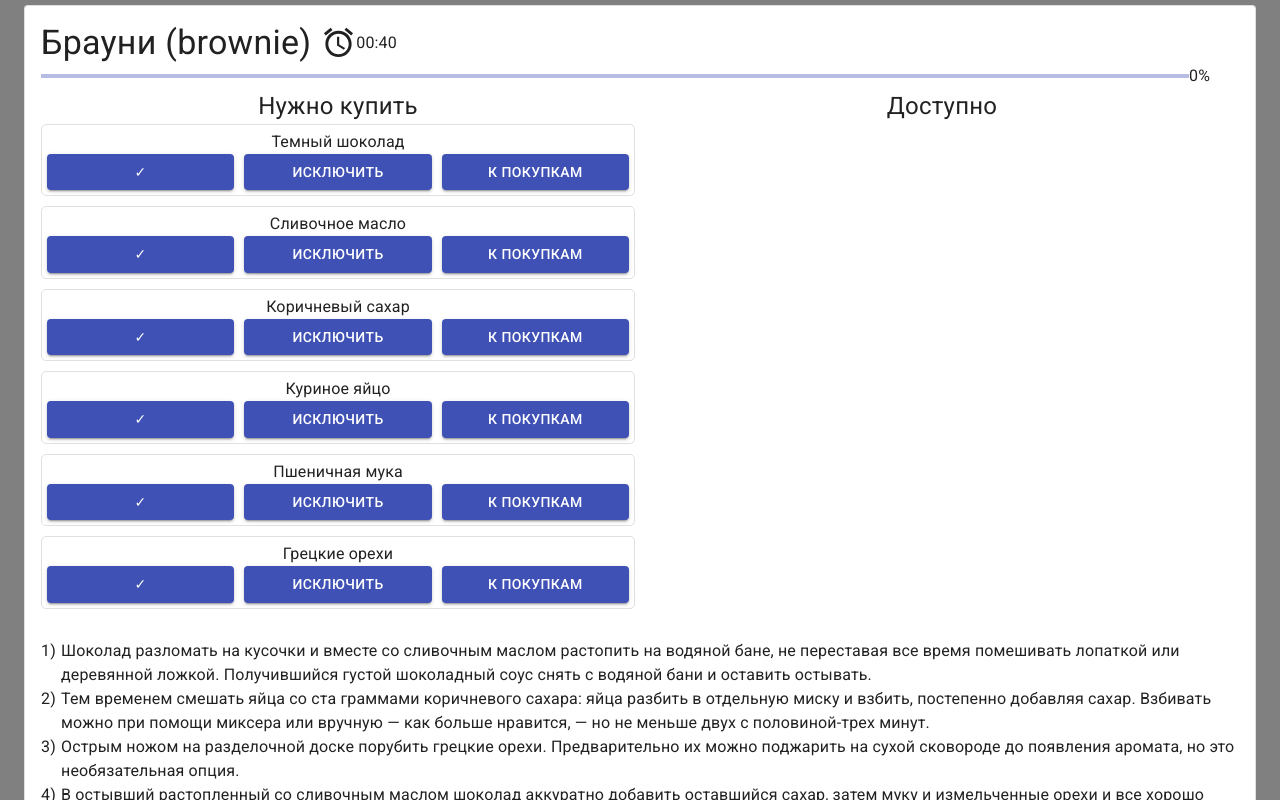
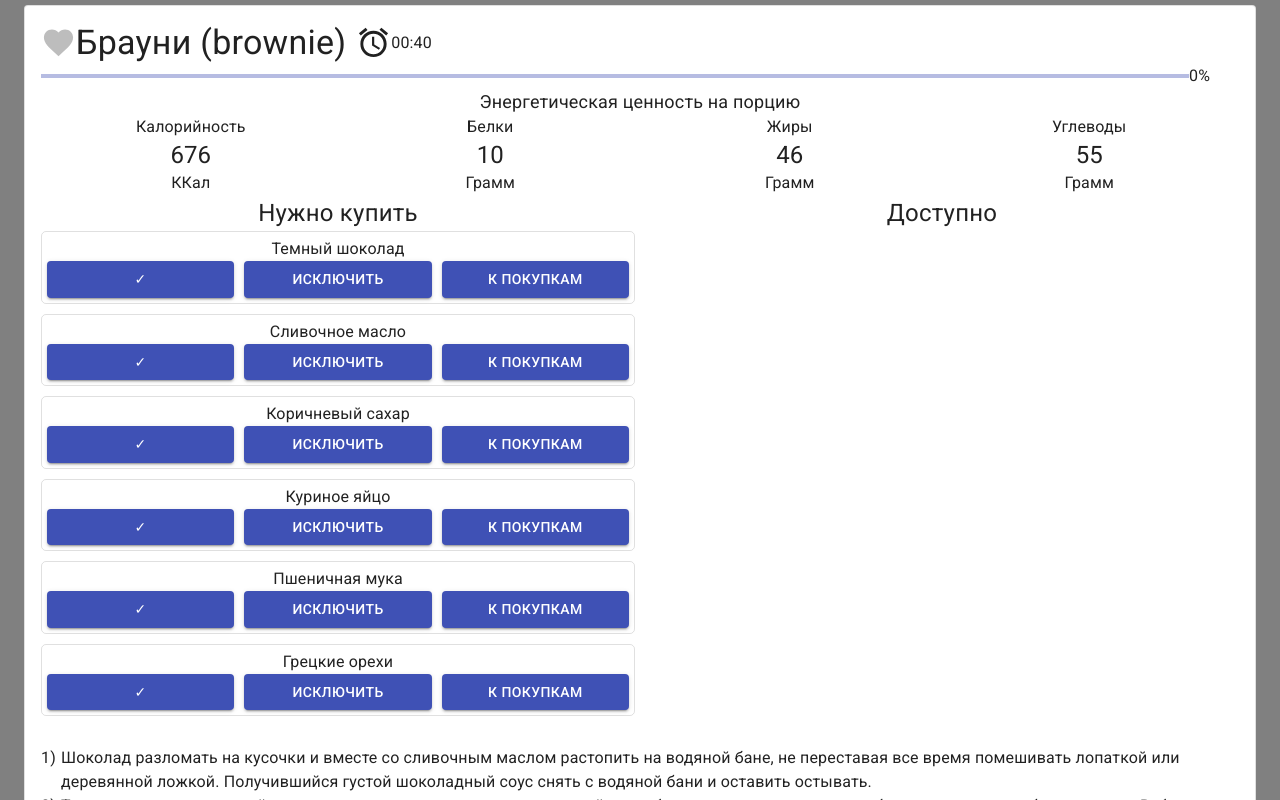
Before and after one commit to BukovY/food-recomendation, a React (Create React App) app: page /result in a window 1280 px wide. Shown: the top 800 px of the page. Built offline with nearby package versions, Linux system fonts and the light colour scheme.

Commit message:
add to favorite

```diff
--- a/src/components/FoodCard/FoodCard.tsx
+++ b/src/components/FoodCard/FoodCard.tsx
@@ -6,13 +6,16 @@ import Button from "@material-ui/core/Button";
 import Typography from "@material-ui/core/Typography";
 import LinearProgress from "@material-ui/core/LinearProgress";
 import { Box } from "@material-ui/core";
-import { useSelector } from "react-redux";
+import {useDispatch, useSelector} from "react-redux";
 import { RootState } from "../../redux/store";
 import Ingredient from "../Ingredient/Ingredient";
 import AccessAlarmsIcon from "@material-ui/icons/AccessAlarms";
 import { makeStyles } from "@material-ui/core/styles";
 import { minToTime } from "../../utils/functions";
 import CookSteps from "../CookSteps/CookSteps";
+import NutritionBlock from "../NutritionBlock/NutritionBlock";
+import FavoriteIcon from "@material-ui/icons/Favorite";
+import {setFavorite} from "../../redux/actions/userData";
 
 type FoodCardType = {
   recipe: recipeType;
@@ -25,10 +28,16 @@ type IngredientsType = {
 const useStyles = makeStyles(() => ({
   header: {
     display: "flex",
+    alignItems: "center",
+  },
+  favoriteIcon: {
+    "&:hover": {
+      cursor: "pointer",
+    },
   },
   alignText: {
     textAlign: "center",
-    fontSize: '24px'
+    fontSize: "24px",
   },
   timeBox: {
     display: "flex",
@@ -60,7 +69,9 @@ const useStyles = makeStyles(() => ({
 
 const FoodCard: FC<FoodCardType> = ({ recipe }) => {
   const classes = useStyles();
-  const { hasIngredients } = useSelector((state: RootState) => state.userData);
+  const { hasIngredients, favoriteFood } = useSelector(
+    (state: RootState) => state.userData
+  );
 
   let ingredient: IngredientsType = {
     available: [],
@@ -73,18 +84,25 @@ const FoodCard: FC<FoodCardType> = ({ recipe }) => {
       ingredient.available.push(i);
     }
   }
+  const isFavorite = favoriteFood.indexOf(recipe.id) !== -1;
+  const dispatch = useDispatch()
   return (
     <Box className={classes.box}>
       <Card variant="outlined">
         <CardContent>
           <Box className={classes.header}>
+            <FavoriteIcon
+              className={classes.favoriteIcon}
+              fontSize="large"
+              color={isFavorite ? "secondary" : "disabled"}
+              onClick={()=> dispatch(setFavorite(recipe.id))}
+            />
             <Typography variant="h4">{recipe.title}</Typography>
             <Box className={classes.timeBox}>
               <AccessAlarmsIcon fontSize="large" />
               <Typography variant="body1">{minToTime(recipe.time)}</Typography>
             </Box>
           </Box>
-
           <Box className={classes.progress}>
             <LinearProgress
               value={recipe.matchRatio * 100}
@@ -92,6 +110,7 @@ const FoodCard: FC<FoodCardType> = ({ recipe }) => {
             />
             <Typography variant="body1">{recipe.matchRatio * 100}%</Typography>
           </Box>
+          <NutritionBlock block={recipe.energyValue} />
           <Box className={classes.cardIngredients}>
             <Box>
               <Typography variant="body1" className={classes.alignText}>
--- /dev/null
+++ b/src/components/NutritionBlock/NutritionBlock.tsx
@@ -0,0 +1,50 @@
+import React, { FC } from "react";
+import Typography from "@material-ui/core/Typography";
+import { Box } from "@material-ui/core";
+import NutritionBlockItem from "./NutritionBlockItem/NutritionBlockItem";
+import { makeStyles } from "@material-ui/core/styles";
+
+type nutritionBlockType = {
+  block: {
+    cCal: number;
+    protein: number;
+    fat: number;
+    carbohydrate: number;
+  };
+};
+
+const useStyles = makeStyles(() => ({
+  nutrients: {
+    display: "grid",
+    gridTemplateColumns: "repeat(4, 1fr)",
+  },
+  header: {
+    textAlign: "center",
+    fontSize: "18px",
+  },
+}));
+const NutritionBlock: FC<nutritionBlockType> = ({ block }) => {
+  const classes = useStyles();
+  return (
+    <Box>
+      <Typography variant="body1" className={classes.header}>
+        Энергетическая ценность на порцию
+      </Typography>
+      <Box className={classes.nutrients}>
+        <NutritionBlockItem
+          title="Калорийность"
+          value={block.cCal}
+          unit="ККал"
+        />
+        <NutritionBlockItem title="Белки" value={block.protein} unit="Грамм" />
+        <NutritionBlockItem title="Жиры" value={block.fat} unit="Грамм" />
+        <NutritionBlockItem
+          title="Углеводы"
+          value={block.carbohydrate}
+          unit="Грамм"
+        />
+      </Box>
+    </Box>
+  );
+};
+export default NutritionBlock;
--- /dev/null
+++ b/src/components/NutritionBlock/NutritionBlockItem/NutritionBlockItem.tsx
@@ -0,0 +1,30 @@
+import React, { FC } from "react";
+import Typography from "@material-ui/core/Typography";
+import { Box } from "@material-ui/core";
+import { makeStyles } from "@material-ui/core/styles";
+
+type nutritionBlockType = {
+  title: string;
+  value: number;
+  unit: string;
+};
+
+const useStyles = makeStyles(() => ({
+  item: {
+    display: "flex",
+    flexDirection: "column",
+    alignItems: "center",
+  },
+}));
+
+const NutritionBlockItem: FC<nutritionBlockType> = ({ title, value, unit }) => {
+  const classes = useStyles();
+  return (
+    <Box className={classes.item}>
+      <Typography variant="body1">{title}</Typography>
+      <Typography variant="h5">{value}</Typography>
+      <Typography variant="body1">{unit}</Typography>
+    </Box>
+  );
+};
+export default NutritionBlockItem;
--- a/src/redux/actions/userData.ts
+++ b/src/redux/actions/userData.ts
@@ -3,8 +3,10 @@ import {
   CHANGE_PRODUCT,
   SET_EXCLUDING_PRODUCT,
   SET_TO_BUY,
+    SET_FAVORITE
 } from "../constants";
 
 export const changeProduct = createAction<string>(CHANGE_PRODUCT);
 export const setExcludingProduct = createAction<string>(SET_EXCLUDING_PRODUCT);
 export const setToBuy = createAction<string>(SET_TO_BUY);
+export const setFavorite = createAction<string>(SET_FAVORITE);
--- a/src/redux/constants.ts
+++ b/src/redux/constants.ts
@@ -1,3 +1,4 @@
 export const CHANGE_PRODUCT = "CHANGE_PRODUCT";
 export const SET_EXCLUDING_PRODUCT = "SET_EXCLUDING_PRODUCT";
 export const SET_TO_BUY = "SET_TO_BUY";
+export const SET_FAVORITE = "SET_FAVORITE";
--- a/src/redux/reducers/userDataReducer.ts
+++ b/src/redux/reducers/userDataReducer.ts
@@ -3,6 +3,7 @@ import { recipeType } from "../../interfaces/interfaces";
 import {
   CHANGE_PRODUCT,
   SET_EXCLUDING_PRODUCT,
+  SET_FAVORITE,
   SET_TO_BUY,
 } from "../constants";
 import { changeIngredientArray } from "../../utils/functions";
@@ -11,11 +12,13 @@ type userDataStateType = {
   hasIngredients: Array<string>;
   excludingIngredients: Array<string>;
   toBuy: Array<string>;
+  favoriteFood: Array<string>;
 };
 const initialState: userDataStateType = {
   hasIngredients: [],
   excludingIngredients: [],
   toBuy: [],
+  favoriteFood: [],
 };
 
 const userData = createSlice({
@@ -38,6 +41,12 @@ const userData = createSlice({
       })
       .addCase(SET_TO_BUY, (state, action: any) => {
         state.toBuy = changeIngredientArray(state.toBuy, action.payload);
+      })
+      .addCase(SET_FAVORITE, (state, action: any) => {
+        state.favoriteFood = changeIngredientArray(
+          state.favoriteFood,
+          action.payload
+        );
       });
   },
 });
```
